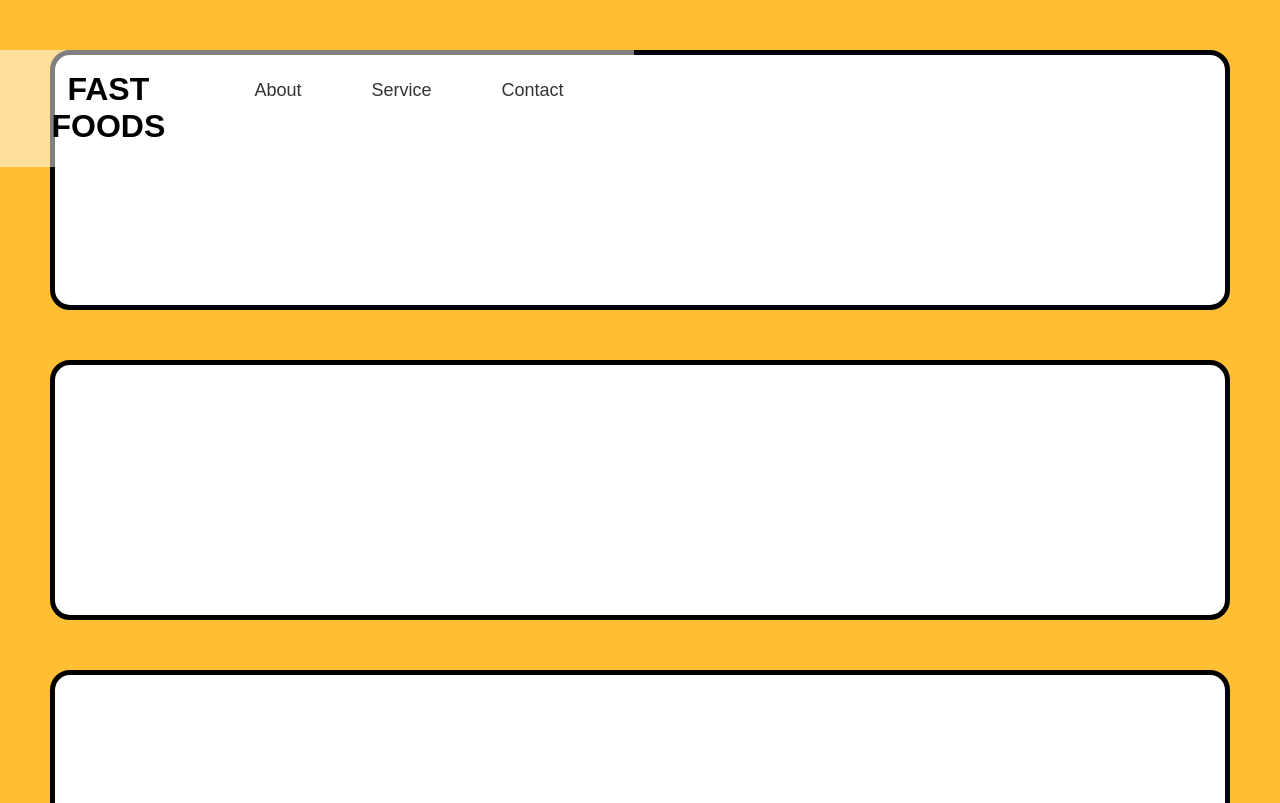
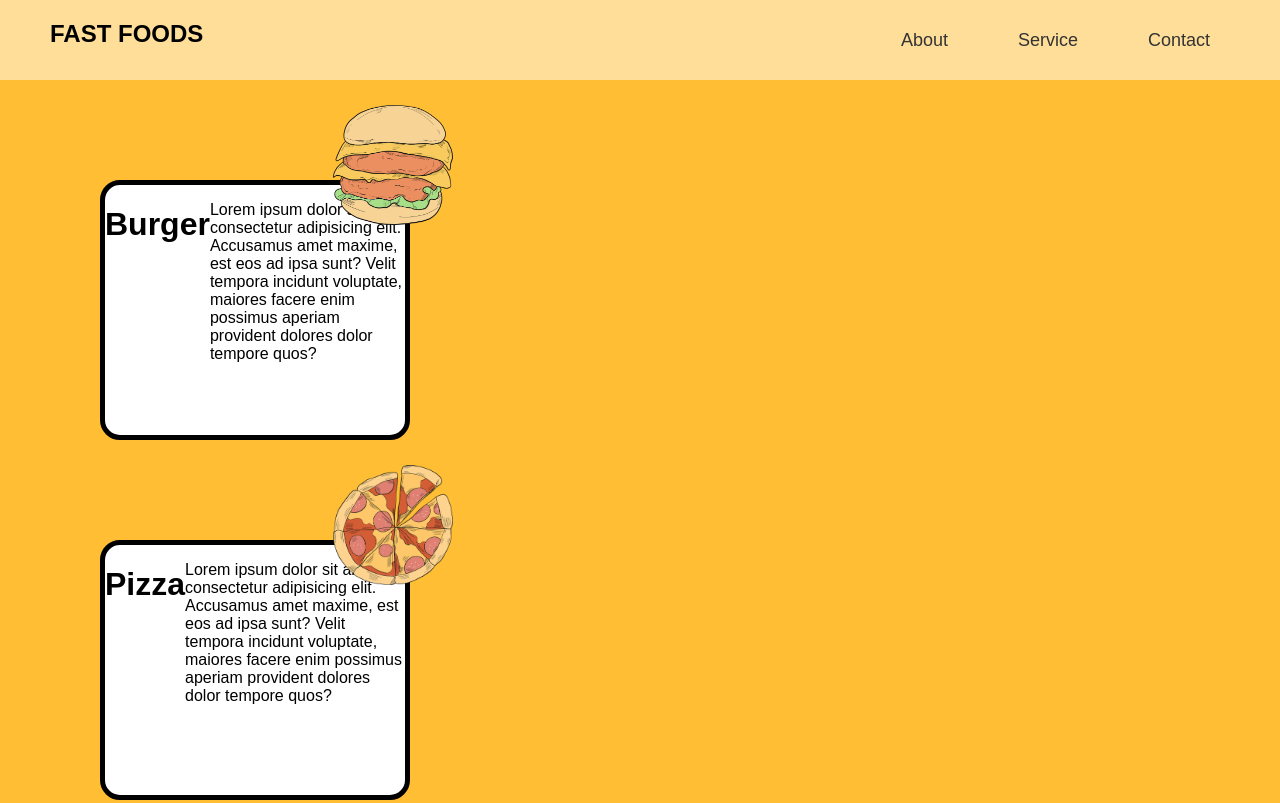
Before and after one commit to PEFLECT/FastFoots, a plain HTML site: page index.html in a window 1280 px wide. Shown: the top 803 px of the page. Drawn offline with Linux system fonts and the light colour scheme.

Commit message:
fix style and add image

```diff
--- a/index.css
+++ b/index.css
@@ -6,27 +6,14 @@ body {
     padding: 0;
 }
 
-/* nav {
+nav {
     display: flex;
     height: auto;
+    width: 100%;
     background: rgba(255, 255, 255, 0.5);
     justify-content: center;
     text-align: center;
-    position: fixed;
-    flex-direction: column;
-    overflow: hidden;
-
-} */
-.navbar {
-    /* display: flex; */
-    height: auto;
-    background: rgba(255, 255, 255, 0.5);
-    justify-content: center;
-    text-align: center;
-    position: fixed;
     /* flex-direction: column; */
-    overflow: hidden;
-
 }
 
 div {
@@ -45,6 +32,14 @@ div {
 .logo {
     margin: 30px 0 30px 0;
     /* border: 1px solid red; */
+}
+
+.image {
+    position: absolute;
+    top: -5rem;
+    right: -3rem;
+    width: 120px;
+    height: 120px;
 }
 
 ul {
@@ -87,18 +82,24 @@ ul li:hover {
 
 .table-box {
     background: #fff;
-    white: 100px;
-    height: 250px;
-    margin: 50px;
+    width: 300px;
+    height: 300px;
+    margin: 80px 20px 80px 20px;
     border: 5px solid;
     box-sizing: center;
     border-radius: 20px;
+    position: relative;
+}
+
+.table-box-scoll {
+    overflow: auto;
 }
 
 @media screen and (min-width: 800px) {
     nav {
         height: 80px;
         flex-direction: row;
+
     }
 
     .logo {
@@ -125,4 +126,15 @@ ul li:hover {
     .nav-toggle {
         display: none;
     }
+
+    .table-box {
+        background: #fff;
+        white: 100px;
+        height: 250px;
+        margin: 100px;
+        border: 5px solid;
+        box-sizing: center;
+        border-radius: 20px;
+        position: relative;
+    }
 }
--- a/index.html
+++ b/index.html
@@ -11,9 +11,9 @@
 </head>
 <body>
 
-    <div class="navbar">
+    <nav>
         <span class="nav-toggle" id="js-nav-toggle">
-            <i class="fas fa-bars"></i>
+            <i class="fas fa-hamburger"></i>
         </span>
 
         <div class="logo">
@@ -25,13 +25,55 @@
             <li><a href="#">Service</a></li>
             <li><a href="#">Contact</a></li>
         </ul>
+    </nav>
+
+    <div class="table-box">
+        <img src="./images/cheeseburger-clipart-xl.png" alt="Girl in a jacket" class="image">
+        <div class="table-box-scoll">
+            <h1>Burger</h1>
+            <p>
+                Lorem ipsum dolor sit amet consectetur adipisicing elit. Accusamus amet maxime, est eos ad ipsa sunt? Velit tempora incidunt voluptate, maiores facere enim possimus aperiam provident dolores dolor tempore quos?
+            </p>
+        </div>
     </div>
 
-    <div class="table-box"></div>
-    <div class="table-box"></div>
-    <div class="table-box"></div>
-    <div class="table-box"></div>
-    <div class="table-box"></div>
+    <div class="table-box">
+        <img src="./images/pizza-clipart-lg.png" alt="Girl in a jacket" class="image">
+        <div class="table-box-scoll">
+            <h1>Pizza</h1>
+            <p>
+                Lorem ipsum dolor sit amet consectetur adipisicing elit. Accusamus amet maxime, est eos ad ipsa sunt? Velit tempora incidunt voluptate, maiores facere enim possimus aperiam provident dolores dolor tempore quos?
+            </p>
+        </div>
+    </div>
+    <div class="table-box">
+        <img src="./images/hot-dog-clipart-lg.png" alt="Girl in a jacket" class="image">
+        <div class="table-box-scoll">
+            <h1>Hotdog</h1>
+            <p>
+                Lorem ipsum dolor sit amet consectetur adipisicing elit. Accusamus amet maxime, est eos ad ipsa sunt? Velit tempora incidunt voluptate, maiores facere enim possimus aperiam provident dolores dolor tempore quos?
+            </p>
+        </div>
+    </div>
+    <div class="table-box">
+        <img src="./images/french-fries-clipart-lg.png" alt="Girl in a jacket" class="image">
+        <div class="table-box-scoll">
+            <h1>French fries</h1>
+            <p>
+                Lorem ipsum dolor sit amet consectetur adipisicing elit. Accusamus amet maxime, est eos ad ipsa sunt? Velit tempora incidunt voluptate, maiores facere enim possimus aperiam provident dolores dolor tempore quos?
+            </p>
+        </div>
+    </div>
+    <div class="table-box">
+        <img src="./images/taco-clipart-xl.png" alt="Girl in a jacket" class="image">
+        <div class="table-box-scoll">
+            <h1>Taco</h1>
+            <p>
+                Lorem ipsum dolor sit amet consectetur adipisicing elit. Accusamus amet maxime, est eos ad ipsa sunt? Velit tempora incidunt voluptate, maiores facere enim possimus aperiam provident dolores dolor tempore quos?
+            </p>
+        </div>
+
+    </div>
 
     <script src="index.js"></script>
 
```
Also changed, not shown: images/cheeseburger-clipart-xl.png (added), images/french-fries-clipart-lg.png (added), images/hot-dog-clipart-lg.png (added), images/pizza-clipart-lg.png (added), images/taco-clipart-xl.png (added), images/tacos-clipart-lg.png (added).
